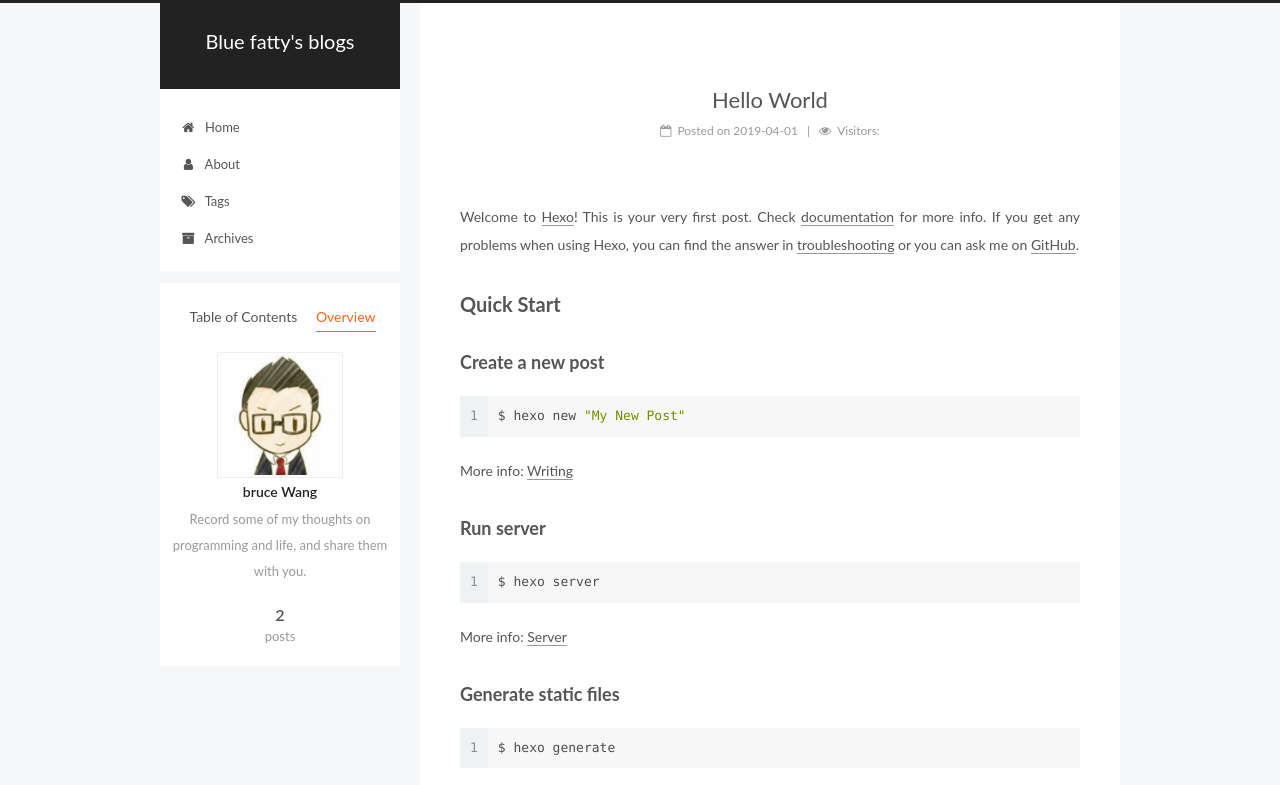
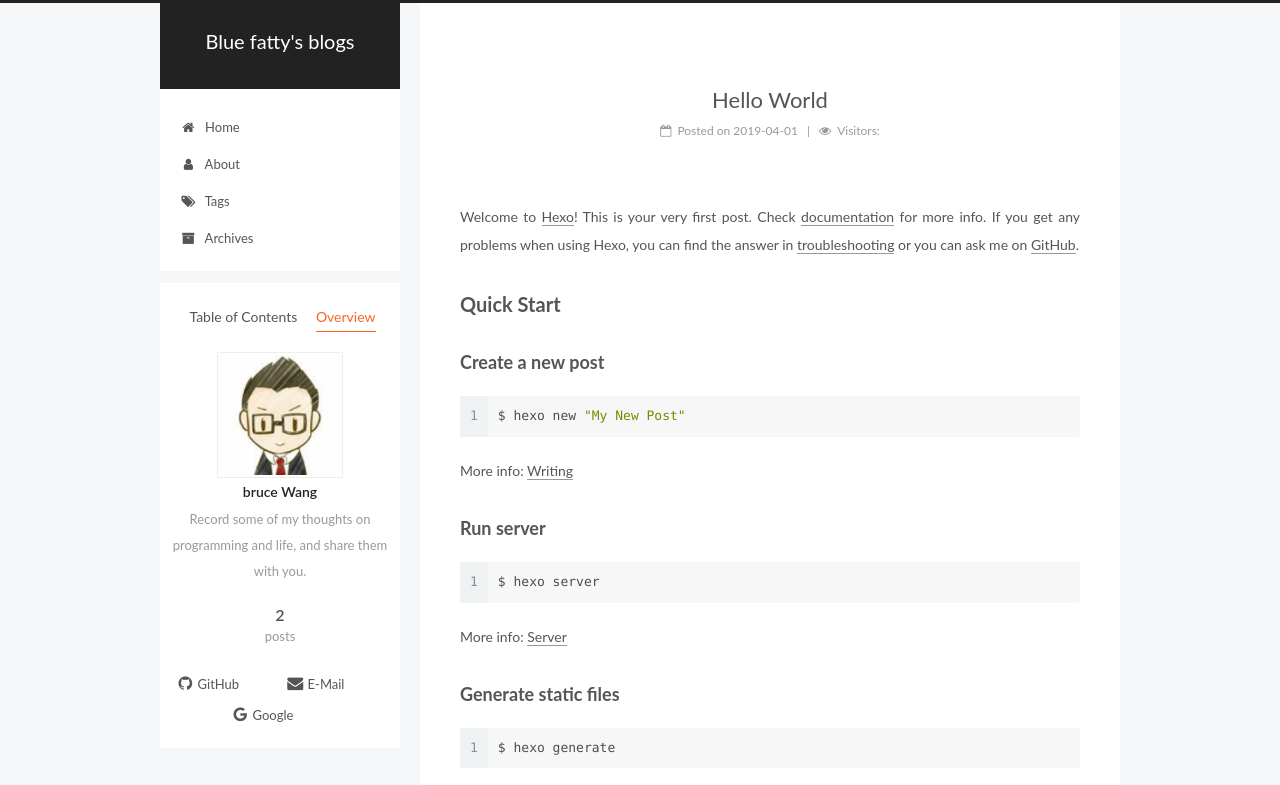
Before and after one commit to bruceWangDev/bruceWangDev.github.io, a plain HTML site: page 2019/04/01/hello-world/index.html in a window 1280 px wide. Both pictures are taken after a click on the item "Overview". Shown: the top 785 px of the page. Drawn offline with Linux system fonts and the light colour scheme; a script that the page names is missing.

Commit message:
Site updated: 2019-04-01 13:31:18

```diff
--- a/2019/04/01/hello-world/index.html
+++ b/2019/04/01/hello-world/index.html
@@ -465,6 +465,28 @@
 
 
 
+            <div class="links-of-author motion-element">
+
+                  <span class="links-of-author-item">
+                    <a href="https://github.com/bruceWangDev" target="_blank" title="GitHub">
+
+                        <i class="fa fa-fw fa-github"></i>GitHub</a>
+                  </span>
+
+                  <span class="links-of-author-item">
+                    <a href="bruceWangDev@126.com" target="_blank" title="E-Mail">
+
+                        <i class="fa fa-fw fa-envelope"></i>E-Mail</a>
+                  </span>
+
+                  <span class="links-of-author-item">
+                    <a href="https://plus.google.com/yxwangdev@gmail.com" target="_blank" title="Google">
+
+                        <i class="fa fa-fw fa-google"></i>Google</a>
+                  </span>
+
+            </div>
+
 
 
 
--- a/css/main.css
+++ b/css/main.css
@@ -1823,7 +1823,7 @@ pre .javascript .function {
   width: 4px;
   height: 4px;
   border-radius: 50%;
-  background: #3e6785;
+  background: #f0b1c4;
 }
 .links-of-blogroll {
   font-size: 13px;
```
Also changed, not shown: 2019/04/01/my-first-blog/index.html (+22 -0 lines), archives/2019/04/index.html (+22 -0 lines), archives/2019/index.html (+22 -0 lines), archives/index.html (+22 -0 lines), index.html (+22 -0 lines).
